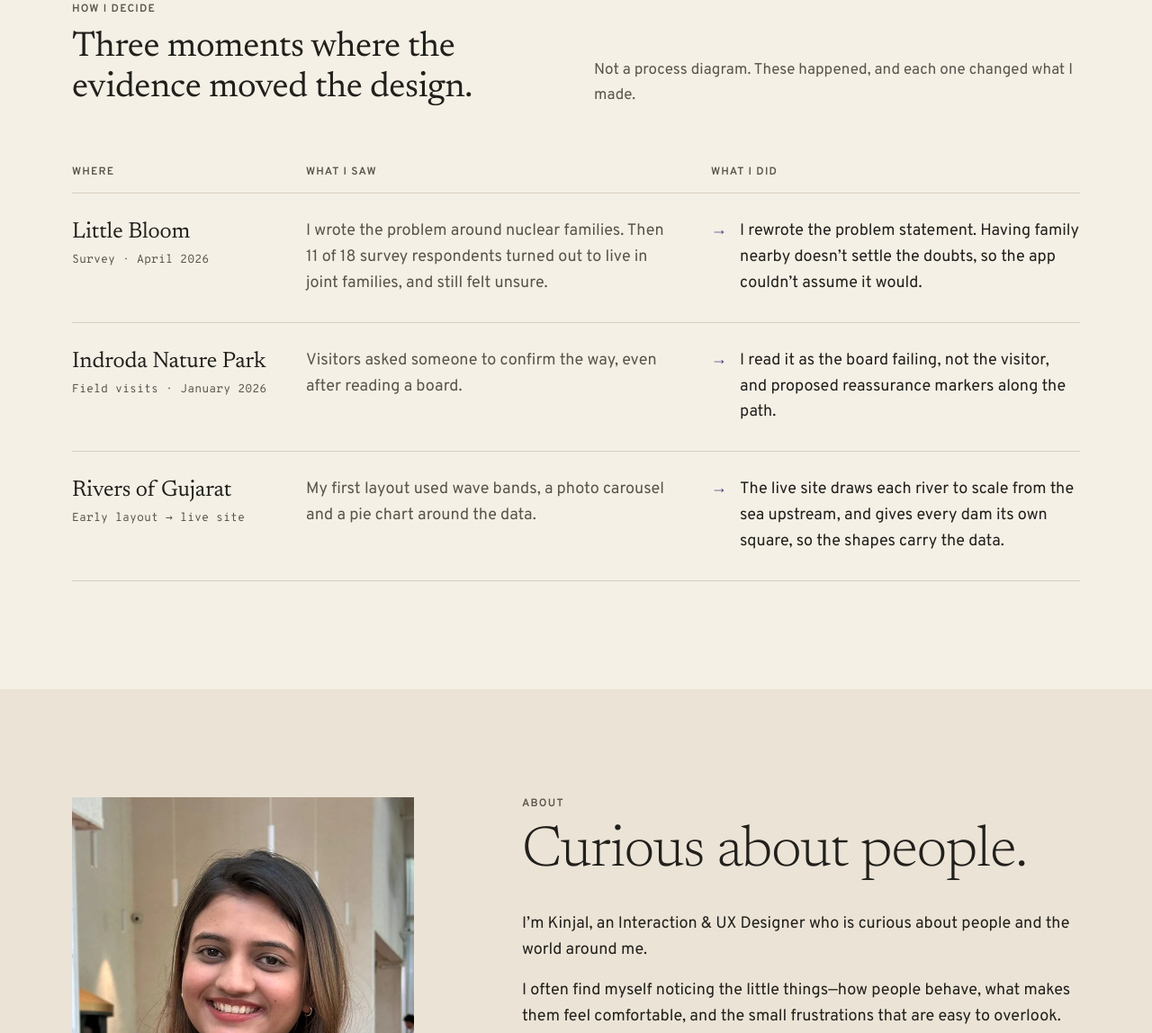
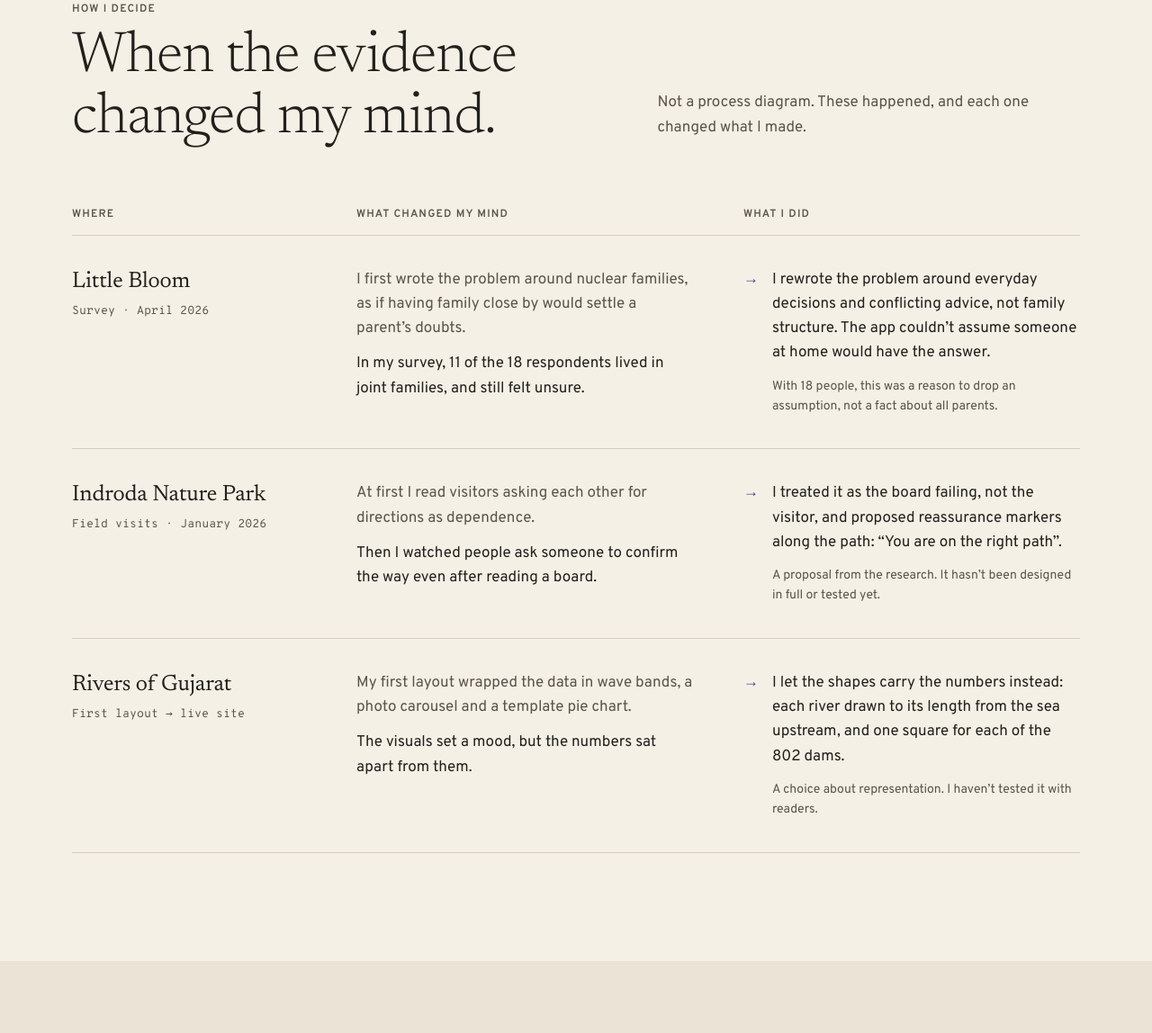
Before and after one commit to 202514104/202514104.github.io, a plain HTML site: page index.html in a window 1280 px wide. Shown: the part 4344-5492 px from the top of the page at 90% size. Drawn offline with Linux system fonts and the light colour scheme.

Commit message:
Refine the How I decide section
Co-Authored-By: Claude Opus 5.5 <noreply@anthropic.com>
Claude-Session: https://claude.ai/code/session_01NsahEhKNpw1tcS17eZbTyb

```diff
--- a/css/site.css
+++ b/css/site.css
@@ -530,3 +530,39 @@ button{font:inherit;color:inherit;background:none;border:0;padding:0;cursor:poin
   .decision .screens{justify-content:flex-start}
   .cs-open .screens{padding:20px!important;gap:16px!important}
 }
+
+/* How I decide — refined */
+.decide .head{grid-template-columns:minmax(0,1.3fr) minmax(0,1fr)}
+.decide h2.t-l{max-width:760px}
+.decide .head .b-m{max-width:420px;padding-bottom:10px}
+.log .row{grid-template-columns:260px minmax(0,1fr) minmax(0,1fr);column-gap:56px;padding:36px 0}
+.log .row.headrow{padding:0 0 14px}
+.log .where a{display:inline;text-decoration:none;background-image:linear-gradient(var(--lavender-ink),var(--lavender-ink));background-size:0 1px;background-repeat:no-repeat;background-position:0 100%;transition:background-size .25s var(--ease)}
+.log .where a:hover,.log .where a:focus-visible{background-size:100% 1px}
+.log .where .mono{margin-top:6px}
+.log .saw,.log .did{display:grid;gap:12px;align-content:start;font-size:clamp(17px,1.25vw,19px);line-height:1.6}
+.log .saw .before{color:var(--ink-soft)}
+.log .saw .after{color:var(--ink)}
+.log .did{display:grid;grid-template-columns:28px 1fr;column-gap:4px;row-gap:12px}
+.log .did::before{content:"→";color:var(--lavender-ink);grid-row:1;transition:transform .25s var(--ease)}
+.log .did p{grid-column:2}
+.log .did .why{font-size:14px;line-height:1.57;color:var(--ink-soft)}
+.log .row:not(.headrow):hover .did::before{transform:translateX(4px)}
+@media (max-width:1024px){
+  .log .row{grid-template-columns:200px 1fr 1fr;column-gap:32px}
+}
+.log .mlabel{display:none}
+@media (max-width:760px){
+  .decide .head{grid-template-columns:1fr}
+  .log .row{grid-template-columns:1fr;row-gap:20px;padding:28px 0}
+  .log .mlabel{display:block;color:var(--ink-soft);grid-column:1/-1}
+  .log .did{grid-template-columns:24px 1fr}
+  .log .did::before{grid-row:2}
+}
+@media (max-width:1024px) and (min-width:761px){
+  .log .row{grid-template-columns:1fr 1fr;column-gap:40px;row-gap:16px}
+  .log .row .where{grid-column:1/-1;display:flex;align-items:baseline;gap:16px;flex-wrap:wrap}
+  .log .row .where .mono{margin-top:0}
+  .log .row.headrow>*:first-child{display:none}
+}
+@media (max-width:760px){ .log .did .mlabel{grid-column:1/-1} }
--- a/index.html
+++ b/index.html
@@ -168,14 +168,26 @@
 <section class="decide" id="decide" aria-labelledby="dh">
   <div class="wrap">
     <div class="head reveal">
-      <div><p class="label soft">How I decide</p><h2 id="dh" class="t-m">Three moments where the evidence moved the design.</h2></div>
+      <div><p class="label soft">How I decide</p><h2 id="dh" class="t-l">When the evidence changed my mind.</h2></div>
       <p class="b-m soft">Not a process diagram. These happened, and each one changed what I made.</p>
     </div>
-    <div class="log reveal" role="table" aria-label="Three decisions">
-      <div class="row headrow" role="row"><span class="label" role="columnheader">Where</span><span class="label" role="columnheader">What I saw</span><span class="label" role="columnheader">What I did</span></div>
-      <div class="row" role="row"><div class="where" role="cell"><p class="t-s">Little Bloom</p><p class="mono">Survey · April 2026</p></div><p class="saw b-l" role="cell">I wrote the problem around nuclear families. Then 11 of 18 survey respondents turned out to live in joint families, and still felt unsure.</p><p class="did b-l" role="cell"><span>I rewrote the problem statement. Having family nearby doesn’t settle the doubts, so the app couldn’t assume it would.</span></p></div>
-      <div class="row" role="row"><div class="where" role="cell"><p class="t-s">Indroda Nature Park</p><p class="mono">Field visits · January 2026</p></div><p class="saw b-l" role="cell">Visitors asked someone to confirm the way, even after reading a board.</p><p class="did b-l" role="cell"><span>I read it as the board failing, not the visitor, and proposed reassurance markers along the path.</span></p></div>
-      <div class="row" role="row"><div class="where" role="cell"><p class="t-s">Rivers of Gujarat</p><p class="mono">Early layout → live site</p></div><p class="saw b-l" role="cell">My first layout used wave bands, a photo carousel and a pie chart around the data.</p><p class="did b-l" role="cell"><span>The live site draws each river to scale from the sea upstream, and gives every dam its own square, so the shapes carry the data.</span></p></div>
+    <div class="log reveal" role="table" aria-label="Three moments where the evidence changed my mind">
+      <div class="row headrow" role="row"><span class="label" role="columnheader">Where</span><span class="label" role="columnheader">What changed my mind</span><span class="label" role="columnheader">What I did</span></div>
+      <div class="row" role="row">
+        <div class="where" role="cell"><a class="t-s" href="work/little-bloom.html#s3">Little Bloom</a><p class="mono">Survey · April 2026</p></div>
+        <div class="saw" role="cell"><p class="mlabel label" aria-hidden="true">What changed my mind</p><p class="before">I first wrote the problem around nuclear families, as if having family close by would settle a parent’s doubts.</p><p class="after">In my survey, 11 of the 18 respondents lived in joint families, and still felt unsure.</p></div>
+        <div class="did" role="cell"><p class="mlabel label" aria-hidden="true">What I did</p><p>I rewrote the problem around everyday decisions and conflicting advice, not family structure. The app couldn’t assume someone at home would have the answer.</p><p class="why">With 18 people, this was a reason to drop an assumption, not a fact about all parents.</p></div>
+      </div>
+      <div class="row" role="row">
+        <div class="where" role="cell"><a class="t-s" href="work/indroda-nature-park.html#s9">Indroda Nature Park</a><p class="mono">Field visits · January 2026</p></div>
+        <div class="saw" role="cell"><p class="mlabel label" aria-hidden="true">What changed my mind</p><p class="before">At first I read visitors asking each other for directions as dependence.</p><p class="after">Then I watched people ask someone to confirm the way even after reading a board.</p></div>
+        <div class="did" role="cell"><p class="mlabel label" aria-hidden="true">What I did</p><p>I treated it as the board failing, not the visitor, and proposed reassurance markers along the path: “You are on the right path”.</p><p class="why">A proposal from the research. It hasn’t been designed in full or tested yet.</p></div>
+      </div>
+      <div class="row" role="row">
+        <div class="where" role="cell"><a class="t-s" href="work/rivers-of-gujarat.html#s4">Rivers of Gujarat</a><p class="mono">First layout → live site</p></div>
+        <div class="saw" role="cell"><p class="mlabel label" aria-hidden="true">What changed my mind</p><p class="before">My first layout wrapped the data in wave bands, a photo carousel and a template pie chart.</p><p class="after">The visuals set a mood, but the numbers sat apart from them.</p></div>
+        <div class="did" role="cell"><p class="mlabel label" aria-hidden="true">What I did</p><p>I let the shapes carry the numbers instead: each river drawn to its length from the sea upstream, and one square for each of the 802 dams.</p><p class="why">A choice about representation. I haven’t tested it with readers.</p></div>
+      </div>
     </div>
   </div>
 </section>
```
